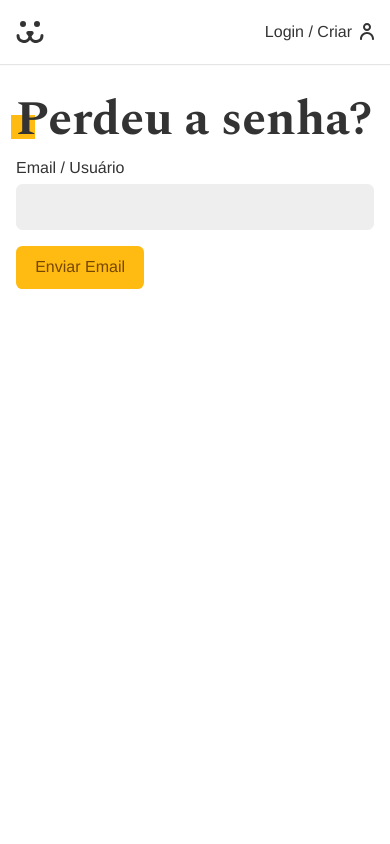
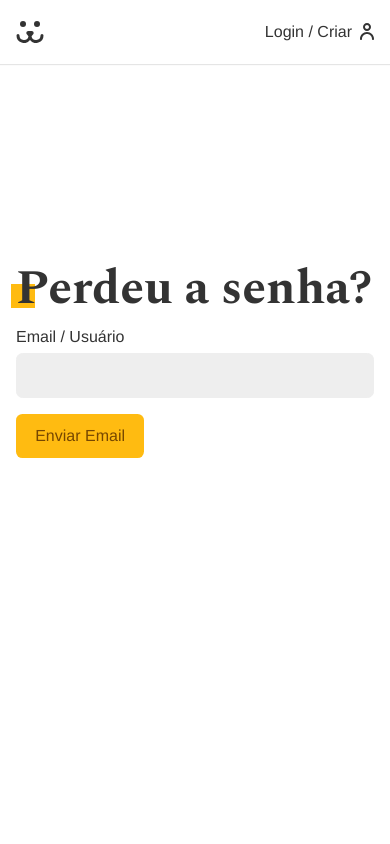
Before and after one commit to samuellsantos/Dogs-SocialMedia, a React (Vite) app: page /login/perdeu in a window 390 px wide. Shown: the top 844 px of the page. Built offline with nearby package versions, Linux system fonts and the light colour scheme.

Commit message:
Final adjustments

```diff
--- a/index.html
+++ b/index.html
@@ -4,6 +4,7 @@
 <head>
   <meta charset="UTF-8" />
   <meta name="viewport" content="width=device-width, initial-scale=1.0" />
+  <link rel="shortcut icon" href="./src/Assets/favicon.ico" type="image/x-icon">
   <title>Dogs</title>
 </head>
 
--- a/src/Components/Login/Login.module.css
+++ b/src/Components/Login/Login.module.css
@@ -15,6 +15,7 @@
 .forms {
   max-width: 30rem;
   padding: 1rem;
+  margin-top: 20vh;
 }
 
 @media (max-width: 45rem) {
--- a/src/Components/Login/LoginForm.jsx
+++ b/src/Components/Login/LoginForm.jsx
@@ -46,7 +46,7 @@ export const LoginForm = () => {
         ) : (
           <Button>Entrar</Button>
         )}
-        <Error error={error} />
+        <Error error={error && 'Dados Incorretos.'} />
       </form>
       <Link to="/login/perdeu" className={styles.perdeu}>
         Perdeu a Senha ?
--- a/src/Components/Login/LoginForm.module.css
+++ b/src/Components/Login/LoginForm.module.css
@@ -18,6 +18,7 @@
 
 .cadastro {
   margin-top: 4rem;
+  margin-bottom: 4rem;
 }
 
 .cadastro p {
--- a/src/Components/Login/LoginPasswordLost.jsx
+++ b/src/Components/Login/LoginPasswordLost.jsx
@@ -25,7 +25,7 @@ export const LoginPasswordLost = () => {
   }
 
   return (
-    <section>
+    <section className="animeLeft">
       <h1 className="title">Perdeu a senha?</h1>
       <Head title="Perdeu a senha ?" />
 
--- a/src/Components/Login/LoginPasswordReset.jsx
+++ b/src/Components/Login/LoginPasswordReset.jsx
@@ -37,7 +37,7 @@ export const LoginPasswordReset = () => {
   }
 
   return (
-    <div>
+    <section className="animeLeft">
       <Head title="Resete a senha" />
 
       <h1 className="title">Resete a senha</h1>
@@ -55,6 +55,6 @@ export const LoginPasswordReset = () => {
         )}
       </form>
       <Error error={error} />
-    </div>
+    </section>
   );
 };
--- a/src/Components/User/UserPhotoPost.module.css
+++ b/src/Components/User/UserPhotoPost.module.css
@@ -3,6 +3,12 @@
   grid-template-columns: 1fr 1fr;
   gap: 2rem;
   margin-bottom: 2rem;
+}
+
+@media (max-width: 40rem) {
+  .photoPost {
+    grid-template-columns: 1fr;
+  }
 }
 
 .file {
```
Also changed, not shown: 1 other file (tests, documents, lock files or other folders).
